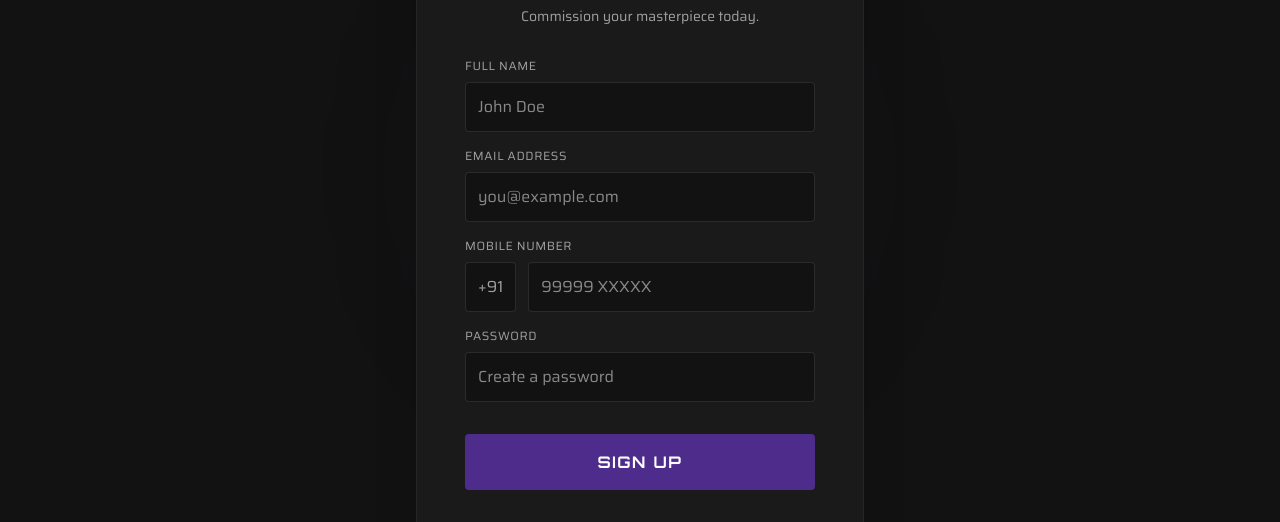
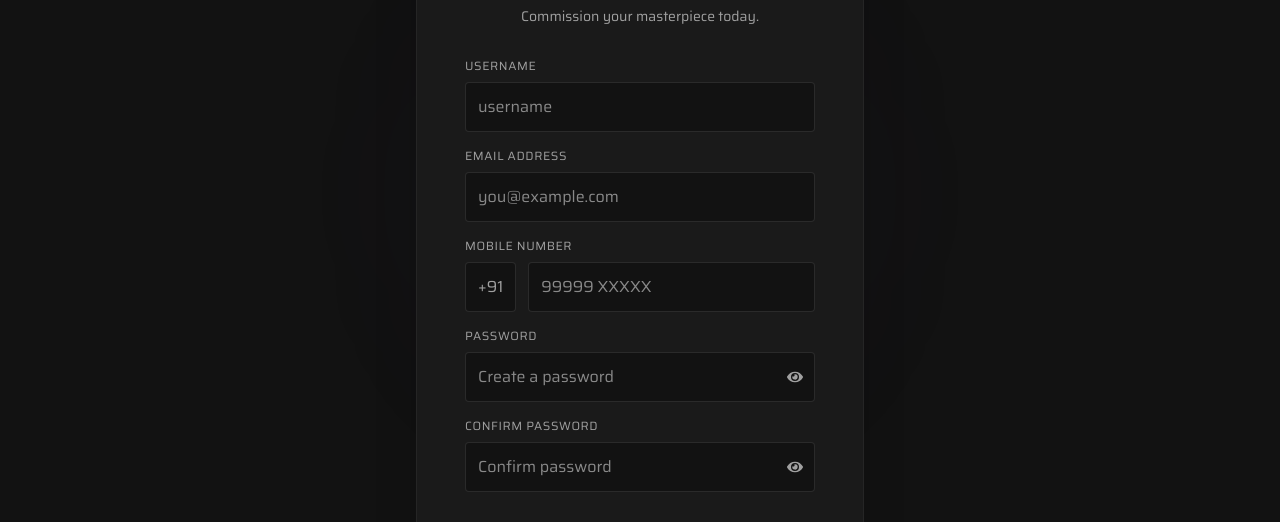
Before and after one commit to rigbuilders/rigbuilders-siterigbuilders-site, a Next.js app: page /signup in a window 1280 px wide. Shown: the part 199-721 px from the top of the page. Built offline with nearby package versions, Linux system fonts and the light colour scheme; no server answers.

Commit message:
signin and signup page

```diff
--- a/app/signin/page.tsx
+++ b/app/signin/page.tsx
@@ -6,12 +6,14 @@
 import { useState } from "react";
 import { useRouter } from "next/navigation";
 import { FcGoogle } from "react-icons/fc";
+import { FaEye, FaEyeSlash } from "react-icons/fa"; // Icons for toggle
 import { supabase } from "@/lib/supabaseClient";
 
 export default function SignInPage() {
   const router = useRouter();
   const [loading, setLoading] = useState(false);
   const [error, setError] = useState("");
+  const [showPassword, setShowPassword] = useState(false); // Toggle state
 
   const [formData, setFormData] = useState({
     email: "",
@@ -24,7 +26,6 @@
     setError("");
 
     try {
-      // REAL DB LOGIN
       const { data, error } = await supabase.auth.signInWithPassword({
         email: formData.email,
         password: formData.password,
@@ -34,12 +35,11 @@
 
       if (data.user) {
         console.log("Login Success:", data.user);
-        // FIX: Redirect to Home Page instead of Dashboard
         router.push("/");
       }
     } catch (err: any) {
       console.error("Login Failed:", err.message);
-      setError(err.message || "Invalid email or password.");
+      setError("Invalid credentials. Please check your email and password.");
     } finally {
       setLoading(false);
     }
@@ -53,7 +53,6 @@
       const { error } = await supabase.auth.signInWithOAuth({
         provider: 'google',
         options: {
-          // FIX: Redirect to Home Page after Google Login
           redirectTo: `${window.location.origin}/`,
         },
       });
@@ -110,15 +109,24 @@
                     <span className="text-xs text-[#4E2C8B] hover:text-white cursor-pointer transition-colors">Forgot Password?</span>
                 </Link>
               </div>
+              <div className="relative">
                 <input
-                type="password"
+                  type={showPassword ? "text" : "password"} // Toggles between text and password
                   id="password"
                   required
                   value={formData.password}
                   onChange={(e) => setFormData({ ...formData, password: e.target.value })}
-                className="w-full bg-[#121212] border border-white/10 rounded p-3 text-white focus:border-[#4E2C8B] outline-none transition-colors"
+                  className="w-full bg-[#121212] border border-white/10 rounded p-3 text-white focus:border-[#4E2C8B] outline-none transition-colors pr-10"
                   placeholder="••••••••"
                 />
+                <button
+                  type="button"
+                  onClick={() => setShowPassword(!showPassword)}
+                  className="absolute right-3 top-1/2 -translate-y-1/2 text-[#A0A0A0] hover:text-white transition-colors"
+                >
+                  {showPassword ? <FaEyeSlash /> : <FaEye />}
+                </button>
+              </div>
             </div>
 
             <button
--- a/app/signup/page.tsx
+++ b/app/signup/page.tsx
@@ -6,6 +6,7 @@
 import { useState } from "react";
 import { useRouter } from "next/navigation";
 import { FcGoogle } from "react-icons/fc";
+import { FaEye, FaEyeSlash } from "react-icons/fa";
 import { supabase } from "@/lib/supabaseClient";
 
 export default function SignUpPage() {
@@ -13,11 +14,16 @@
   const [loading, setLoading] = useState(false);
   const [error, setError] = useState("");
 
+  // Toggle states
+  const [showPassword, setShowPassword] = useState(false);
+  const [showConfirmPassword, setShowConfirmPassword] = useState(false);
+
   const [formData, setFormData] = useState({
-    fullName: "",
+    username: "", // Changed from fullName
     email: "",
     phone: "",
-    password: ""
+    password: "",
+    confirmPassword: "" // New field
   });
 
   const handleSignUp = async (e: React.FormEvent) => {
@@ -25,15 +31,21 @@
     setLoading(true);
     setError("");
 
+    // VALIDATION: Check if passwords match
+    if (formData.password !== formData.confirmPassword) {
+        setError("Passwords do not match.");
+        setLoading(false);
+        return;
+    }
+
     try {
-      // 1. REAL DB SIGN UP
       const { data, error } = await supabase.auth.signUp({
         email: formData.email,
         password: formData.password,
         options: {
           data: {
-            full_name: formData.fullName, // Saving the name to metadata
-            phone: formData.phone         // Saving the phone to metadata
+            full_name: formData.username, // Save username as full_name
+            phone: formData.phone
           },
         },
       });
@@ -41,7 +53,6 @@
       if (error) throw error;
 
       if (data.user) {
-        // Success!
         alert("Account Created Successfully! Please Log In.");
         router.push("/signin");
       }
@@ -60,7 +71,6 @@
       const { error } = await supabase.auth.signInWithOAuth({
         provider: 'google',
         options: {
-            // FIX: Redirect to Home Page
             redirectTo: `${window.location.origin}/`
         },
       });
@@ -72,14 +82,11 @@
   };
 
   return (
-    // FIX: Main wrapper set to flex-col and min-h-screen to handle scrolling & footer positioning
     <div className="bg-[#121212] min-h-screen text-white font-saira flex flex-col">
       <Navbar />
 
-      {/* FIX: Added pt-28 to push content below the fixed navbar. flex-grow pushes footer down. */}
       <div className="flex-grow pt-28 pb-12 px-6 flex items-center justify-center w-full relative z-10">
 
-        {/* Background Glow Effect */}
         <div className="absolute top-1/4 left-1/2 -translate-x-1/2 w-64 h-64 bg-[#4E2C8B]/20 blur-[100px] rounded-full pointer-events-none"></div>
 
         <div className="w-full max-w-md bg-[#1A1A1A] p-8 md:p-12 rounded-2xl border border-white/5 shadow-2xl relative z-20">
@@ -89,7 +96,6 @@
             <p className="text-[#A0A0A0] text-sm">Commission your masterpiece today.</p>
           </div>
 
-          {/* ERROR BOX */}
           {error && (
             <div className="mb-6 p-3 bg-red-900/50 border border-red-800 rounded text-red-300 text-sm text-center font-bold">
               {error}
@@ -97,18 +103,20 @@
           )}
 
           <form onSubmit={handleSignUp} className="space-y-4">
+            {/* Username */}
             <div>
-              <label className="block text-xs uppercase tracking-wider text-[#A0A0A0] mb-2">Full Name</label>
+              <label className="block text-xs uppercase tracking-wider text-[#A0A0A0] mb-2">Username</label>
               <input
                 required
                 type="text"
                 className="w-full bg-[#121212] border border-white/10 rounded p-3 text-white focus:border-[#4E2C8B] outline-none transition-colors"
-                placeholder="John Doe"
-                value={formData.fullName}
-                onChange={(e) => setFormData({...formData, fullName: e.target.value})}
+                placeholder="username"
+                value={formData.username}
+                onChange={(e) => setFormData({...formData, username: e.target.value})}
               />
             </div>
 
+            {/* Email */}
             <div>
               <label className="block text-xs uppercase tracking-wider text-[#A0A0A0] mb-2">Email Address</label>
               <input
@@ -121,6 +129,7 @@
               />
             </div>
 
+            {/* Mobile */}
             <div>
               <label className="block text-xs uppercase tracking-wider text-[#A0A0A0] mb-2">Mobile Number</label>
               <div className="flex gap-3">
@@ -136,16 +145,48 @@
               </div>
             </div>
 
+            {/* Password */}
             <div>
               <label className="block text-xs uppercase tracking-wider text-[#A0A0A0] mb-2">Password</label>
+              <div className="relative">
                 <input
                     required
-                type="password"
-                className="w-full bg-[#121212] border border-white/10 rounded p-3 text-white focus:border-[#4E2C8B] outline-none transition-colors"
+                    type={showPassword ? "text" : "password"}
+                    className="w-full bg-[#121212] border border-white/10 rounded p-3 text-white focus:border-[#4E2C8B] outline-none transition-colors pr-10"
                     placeholder="Create a password"
                     value={formData.password}
                     onChange={(e) => setFormData({...formData, password: e.target.value})}
                 />
+                <button
+                  type="button"
+                  onClick={() => setShowPassword(!showPassword)}
+                  className="absolute right-3 top-1/2 -translate-y-1/2 text-[#A0A0A0] hover:text-white transition-colors"
+                >
+                  {showPassword ? <FaEyeSlash /> : <FaEye />}
+                </button>
+              </div>
+            </div>
+
+            {/* Confirm Password */}
+            <div>
+              <label className="block text-xs uppercase tracking-wider text-[#A0A0A0] mb-2">Confirm Password</label>
+              <div className="relative">
+                <input
+                    required
+                    type={showConfirmPassword ? "text" : "password"}
+                    className="w-full bg-[#121212] border border-white/10 rounded p-3 text-white focus:border-[#4E2C8B] outline-none transition-colors pr-10"
+                    placeholder="Confirm password"
+                    value={formData.confirmPassword}
+                    onChange={(e) => setFormData({...formData, confirmPassword: e.target.value})}
+                />
+                <button
+                  type="button"
+                  onClick={() => setShowConfirmPassword(!showConfirmPassword)}
+                  className="absolute right-3 top-1/2 -translate-y-1/2 text-[#A0A0A0] hover:text-white transition-colors"
+                >
+                  {showConfirmPassword ? <FaEyeSlash /> : <FaEye />}
+                </button>
+              </div>
             </div>
 
             <div className="pt-4">
@@ -158,7 +199,6 @@
             </div>
           </form>
 
-          {/* Social Login */}
           <div className="relative my-8">
             <div className="absolute inset-0 flex items-center">
               <div className="w-full border-t border-white/10"></div>
@@ -183,7 +223,6 @@
         </div>
       </div>
 
-      {/* Footer Component */}
       <Footer />
     </div>
   );
```
Lines whose indentation alone changed are shown as unchanged.
